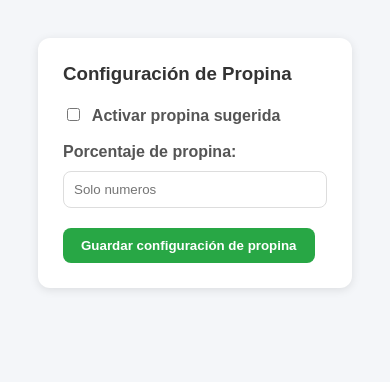
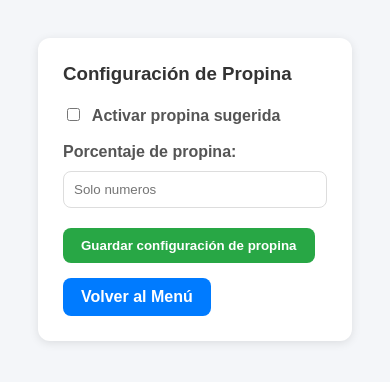
Before and after one commit to MatiasRetamales/Nexagest, a Django app: template administracion/templates/administracion/gestion_propinas.html in a window 390 px wide. Shown: the top 382 px of the page. Run offline with Django 5.2, Linux system fonts and the light colour scheme; the template is opened without the code that fills it, so the values that code supplies are empty.

```diff
--- a/administracion/static/administracion/css/gestion_propinas.css
+++ b/administracion/static/administracion/css/gestion_propinas.css
@@ -51,3 +51,14 @@
         .card button:hover {
             opacity: 0.9;
         }
+
+        .btn-volver {
+            display: inline-block;
+            margin-top: 15px;
+            background: #007BFF;
+            color: white;
+            text-decoration: none;
+            padding: 10px 18px;
+            border-radius: 8px;
+            font-weight: bold;
+        }
--- a/administracion/templates/administracion/gestion_propinas.html
+++ b/administracion/templates/administracion/gestion_propinas.html
@@ -40,6 +40,10 @@
             <button type="submit">
                Guardar configuración de propina
             </button>
+            <a href="{% url 'menu_admin' %}" class="btn-volver">
+              Volver al Menú
+            </a>
+
         </form>
     </div>
 
```
